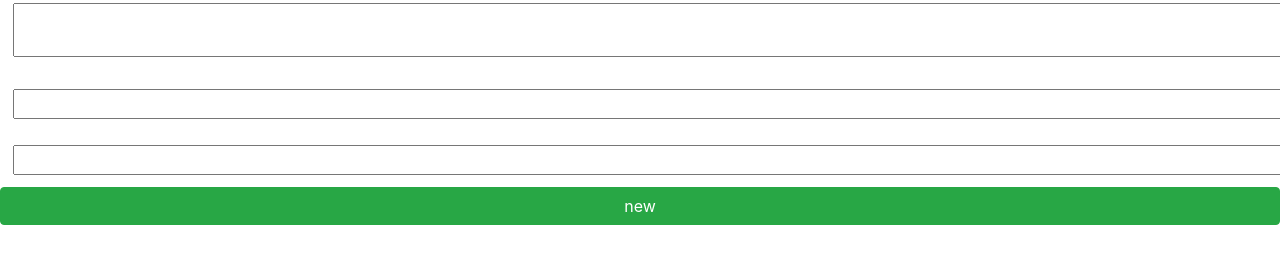
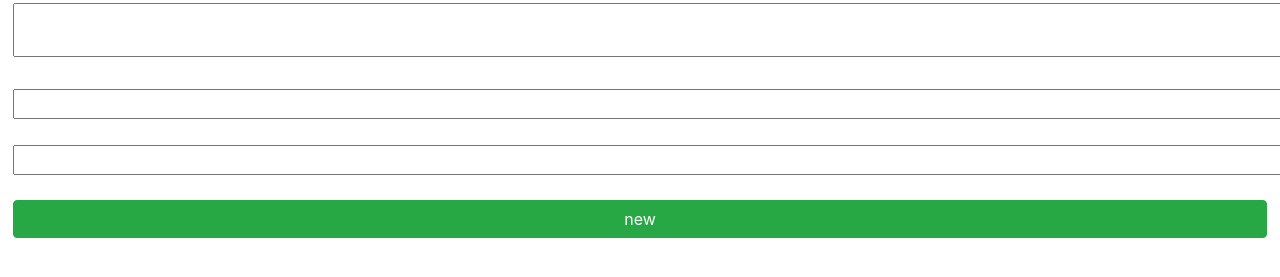
Before and after one commit to kgurazad/sohsbash, a website: page views/new.html in a window 1280 px wide. Shown: the part 83-360 px from the top of the page. Drawn offline with nearby package versions, Linux system fonts and the light colour scheme.

```diff
--- a/views/style.css
+++ b/views/style.css
@@ -42,6 +42,7 @@
     color: #b43e69;
 }
 
-textarea, input, h1{
+textarea, input, h1, button#new {
     margin: 1%;
+    width: 98%
 }
```
